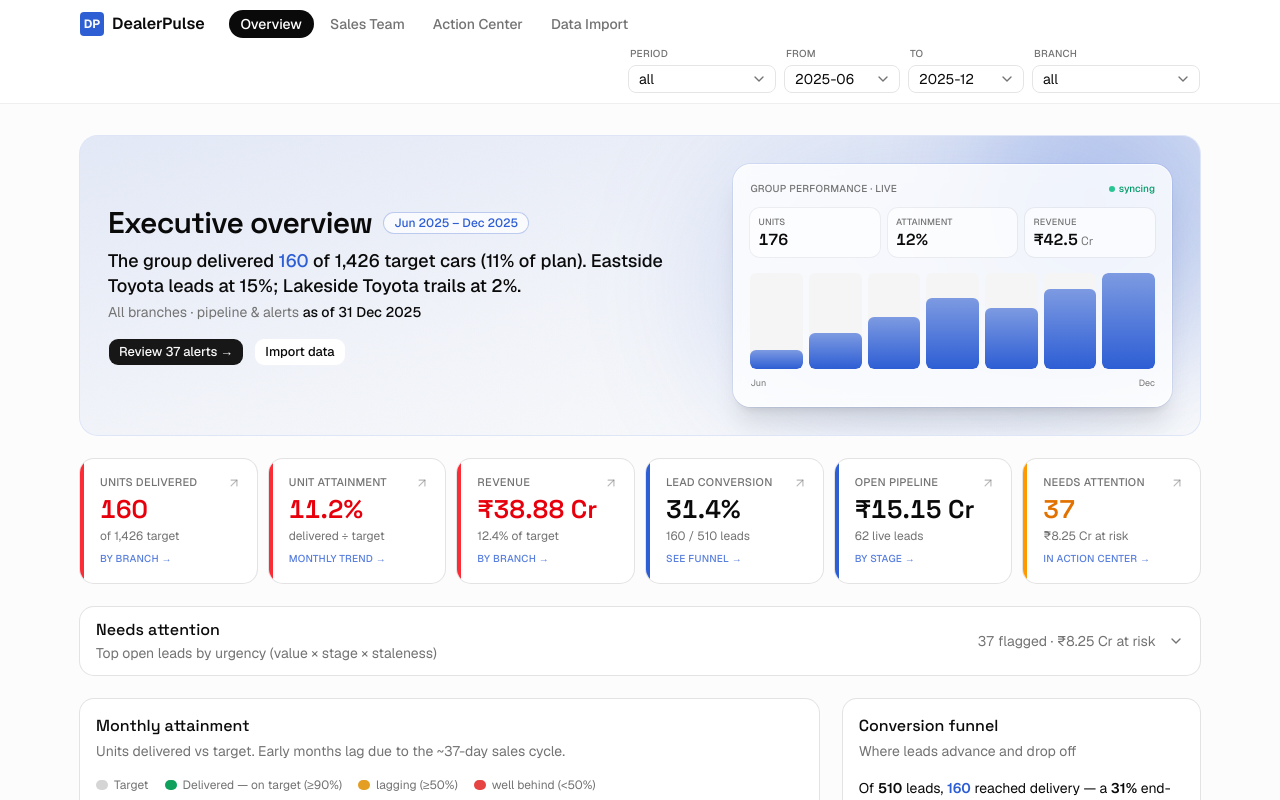
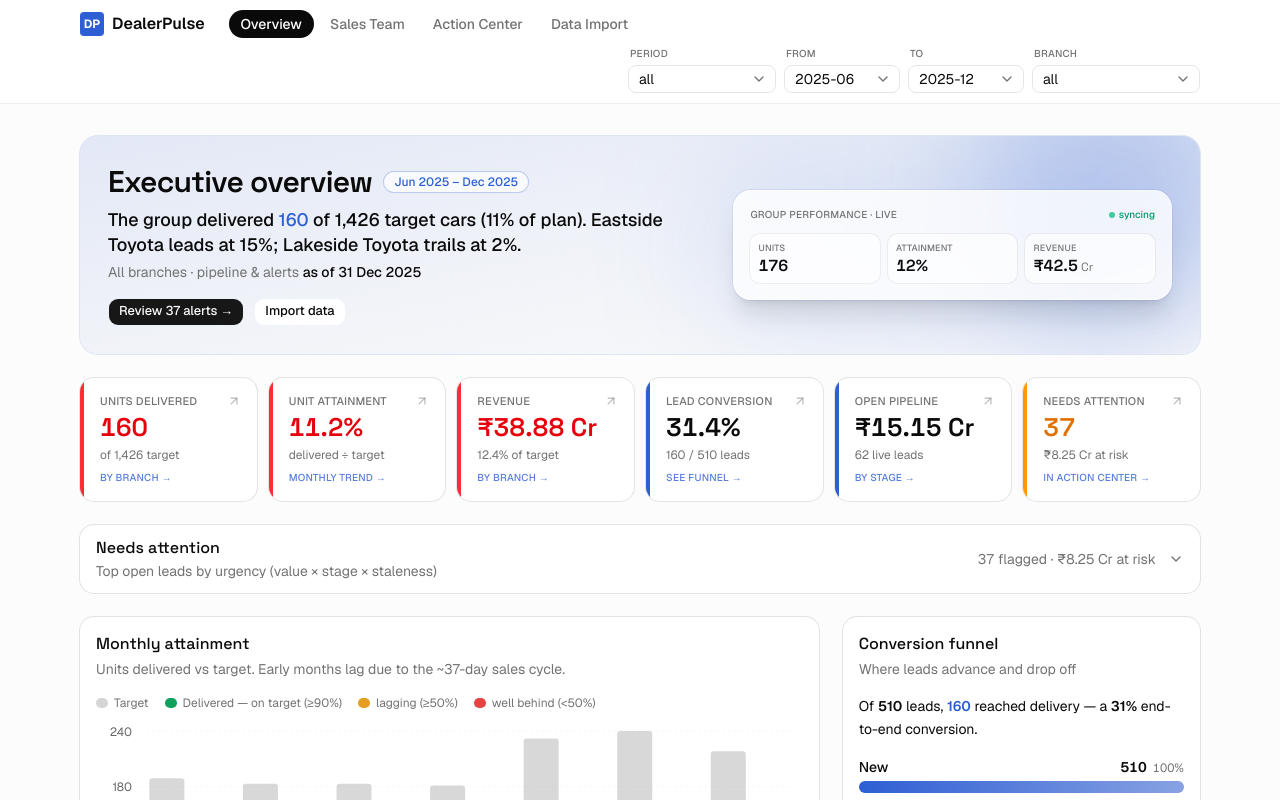
Before and after one commit to RedWaffle007/dealerpulse, a Next.js app in the folder dealerpulse/: page / in a window 1280 px wide. Shown: the top 800 px of the page. Built offline with nearby package versions, Linux system fonts and the light colour scheme.

Commit message:
refactor(hero): drop the mini bar graph from the live preview panel

```diff
--- a/dealerpulse/src/components/layout/hero-preview.tsx
+++ b/dealerpulse/src/components/layout/hero-preview.tsx
@@ -3,15 +3,11 @@
 import { useEffect, useRef } from "react";
 
 /**
- * A self-contained, looping "product preview" for the hero — a mini dashboard
- * whose KPIs count up and whose bars grow, on a ~3s loop. Pure decoration built
- * in code (no video asset), animated via refs + rAF so it never re-renders the
- * React tree, and it holds its final frame under prefers-reduced-motion.
+ * A self-contained, looping "product preview" for the hero — a mini live-metrics
+ * panel whose KPIs count up on a ~3s loop. Pure decoration built in code (no
+ * video asset), animated via refs + rAF so it never re-renders the React tree,
+ * and it holds its final frame under prefers-reduced-motion.
  */
-const BARS = [8, 15, 22, 30, 26, 34, 41]; // illustrative monthly deliveries
-const BAR_MAX = Math.max(...BARS);
-
-// Target KPI values shown counting up.
 const UNITS = 176;
 const ATTAIN = 12; // %
 const REVENUE = 42.5; // ₹ Cr
@@ -24,7 +20,6 @@ export function HeroPreview() {
   const unitsRef = useRef<HTMLSpanElement>(null);
   const attainRef = useRef<HTMLSpanElement>(null);
   const revRef = useRef<HTMLSpanElement>(null);
-  const barRefs = useRef<(HTMLDivElement | null)[]>([]);
 
   useEffect(() => {
     const reduce = window.matchMedia("(prefers-reduced-motion: reduce)").matches;
@@ -47,9 +42,6 @@ export function HeroPreview() {
         attainRef.current.textContent = `${Math.round(ATTAIN * t)}%`;
       if (revRef.current)
         revRef.current.textContent = `₹${(REVENUE * t).toFixed(1)}`;
-      barRefs.current.forEach((bar, i) => {
-        if (bar) bar.style.height = `${(BARS[i] / BAR_MAX) * 100 * t}%`;
-      });
       raf = requestAnimationFrame(frame);
     };
     raf = requestAnimationFrame(frame);
@@ -72,58 +64,28 @@ export function HeroPreview() {
       </div>
 
       <div className="grid grid-cols-3 gap-2">
-        <Stat label="Units" prefix="">
+        <Stat label="Units">
           <span ref={unitsRef}>{UNITS}</span>
         </Stat>
-        <Stat label="Attainment" prefix="">
+        <Stat label="Attainment">
           <span ref={attainRef}>{ATTAIN}%</span>
         </Stat>
-        <Stat label="Revenue" prefix="">
+        <Stat label="Revenue">
           <span ref={revRef}>₹{REVENUE.toFixed(1)}</span>
           <span className="text-xs font-normal text-muted-foreground"> Cr</span>
         </Stat>
-      </div>
-
-      <div className="mt-4 flex h-24 gap-1.5">
-        {BARS.map((v, i) => (
-          <div
-            key={i}
-            className="relative flex-1 overflow-hidden rounded-sm bg-muted"
-          >
-            <div
-              ref={(el) => {
-                barRefs.current[i] = el;
-              }}
-              className="absolute bottom-0 w-full rounded-sm bg-gradient-to-t from-brand to-brand/60"
-              style={{ height: `${(v / BAR_MAX) * 100}%` }}
-            />
-          </div>
-        ))}
-      </div>
-      <div className="mt-2 flex justify-between text-[9px] text-muted-foreground">
-        <span>Jun</span>
-        <span>Dec</span>
       </div>
     </div>
   );
 }
 
-function Stat({
-  label,
-  prefix,
-  children,
-}: {
-  label: string;
-  prefix: string;
-  children: React.ReactNode;
-}) {
+function Stat({ label, children }: { label: string; children: React.ReactNode }) {
   return (
     <div className="rounded-lg bg-background/60 p-2 ring-1 ring-foreground/5">
       <div className="text-[9px] font-medium uppercase tracking-wide text-muted-foreground">
         {label}
       </div>
       <div className="mt-0.5 font-heading text-base font-semibold tabular-nums leading-none">
-        {prefix}
         {children}
       </div>
     </div>
```
